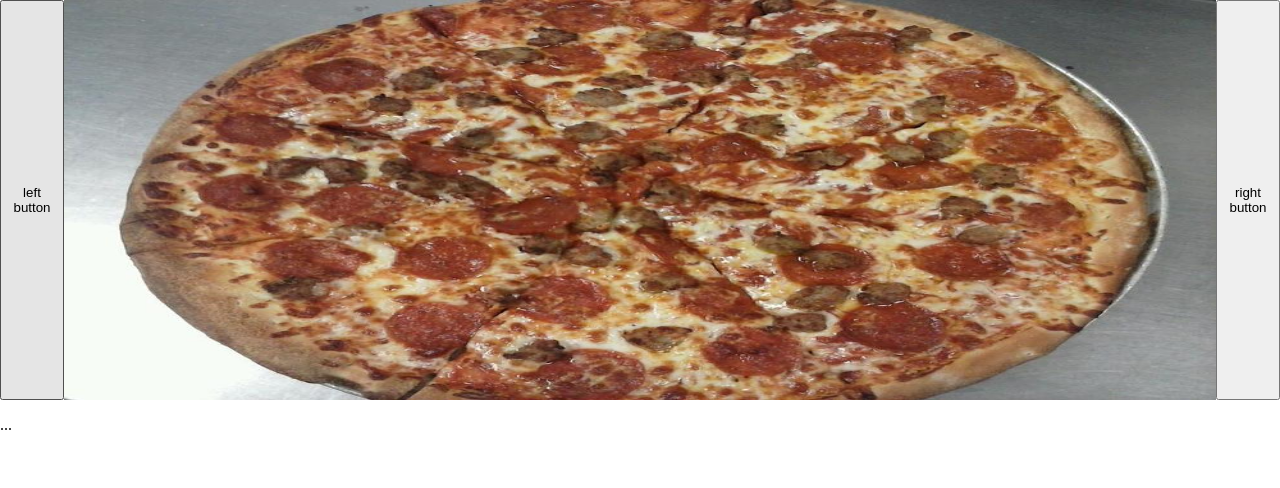
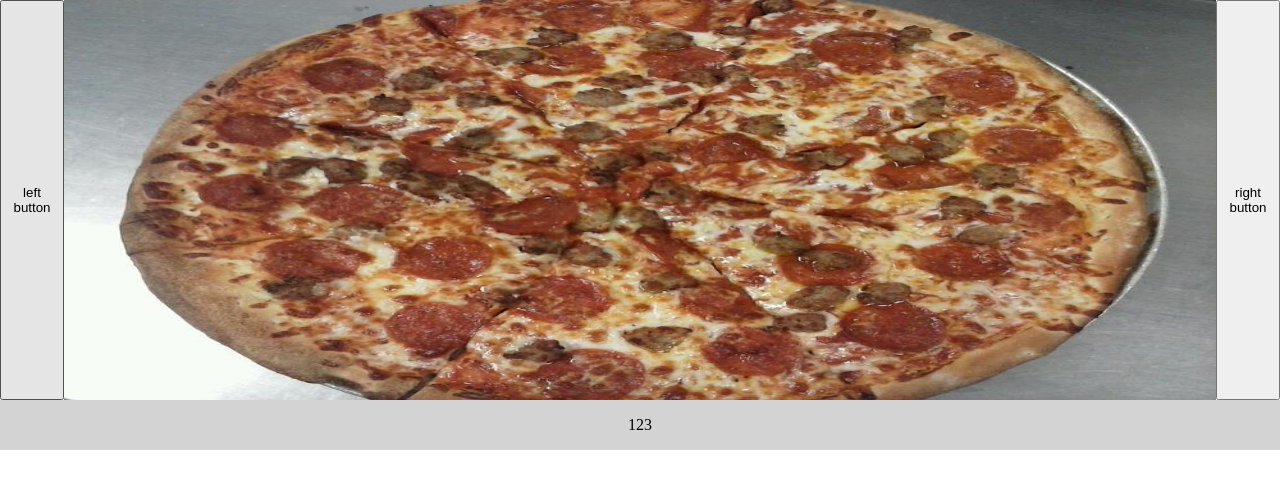
Before and after one commit to HopliteRPG/image-carousel, a website built with webpack: page src/template.html in a window 1280 px wide. Built offline with nearby package versions, Linux system fonts and the light colour scheme.

Commit message:
bottom caro container styling attempt

```diff
--- a/src/styles.css
+++ b/src/styles.css
@@ -19,6 +19,14 @@ body {
   flex-direction: row;
 }
 
+.bottom-caro-container {
+  height: 50px;
+  display: flex;
+  flex-direction: row;
+  justify-content: center;
+  background-color: lightgray;
+}
+
 .left-btn,
 .right-btn {
   width: 5%;
--- a/src/template.html
+++ b/src/template.html
@@ -13,7 +13,9 @@
         <button class="right-btn">right button</button>
       </div>
       <div class="bottom-caro-container">
-        <p>...</p>
+        <p>1</p>
+        <p>2</p>
+        <p>3</p>
       </div>
     </div>
   </body>
```
